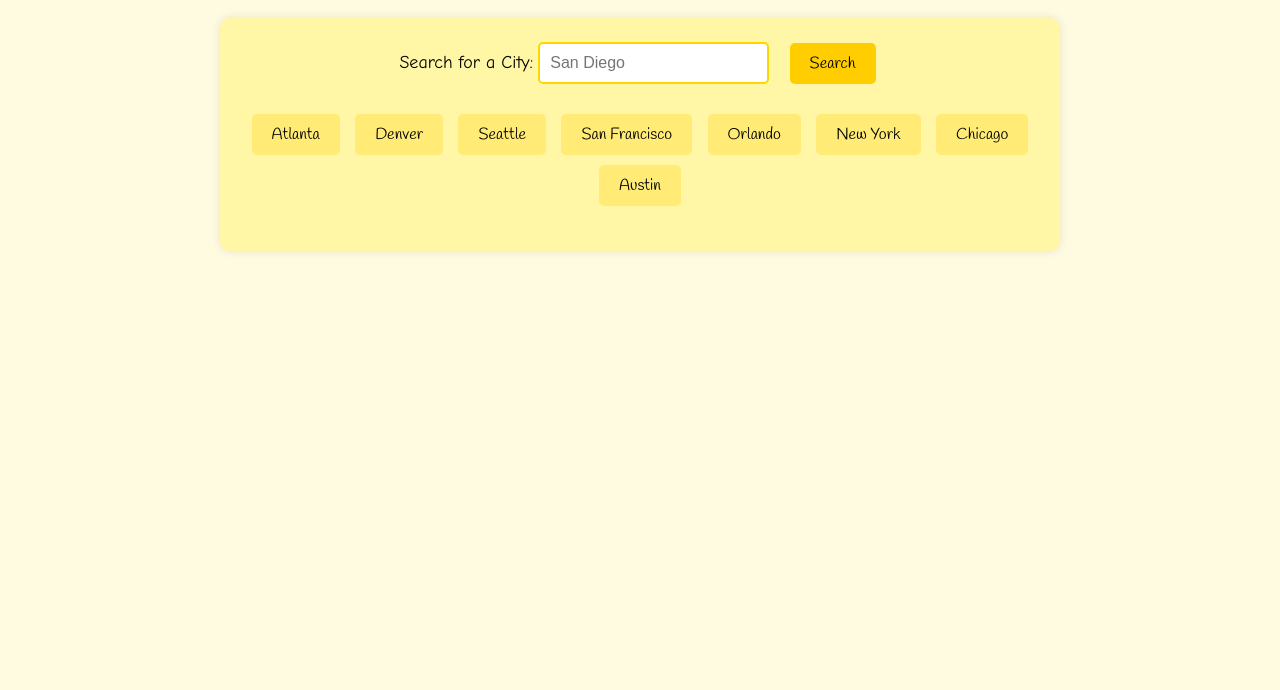
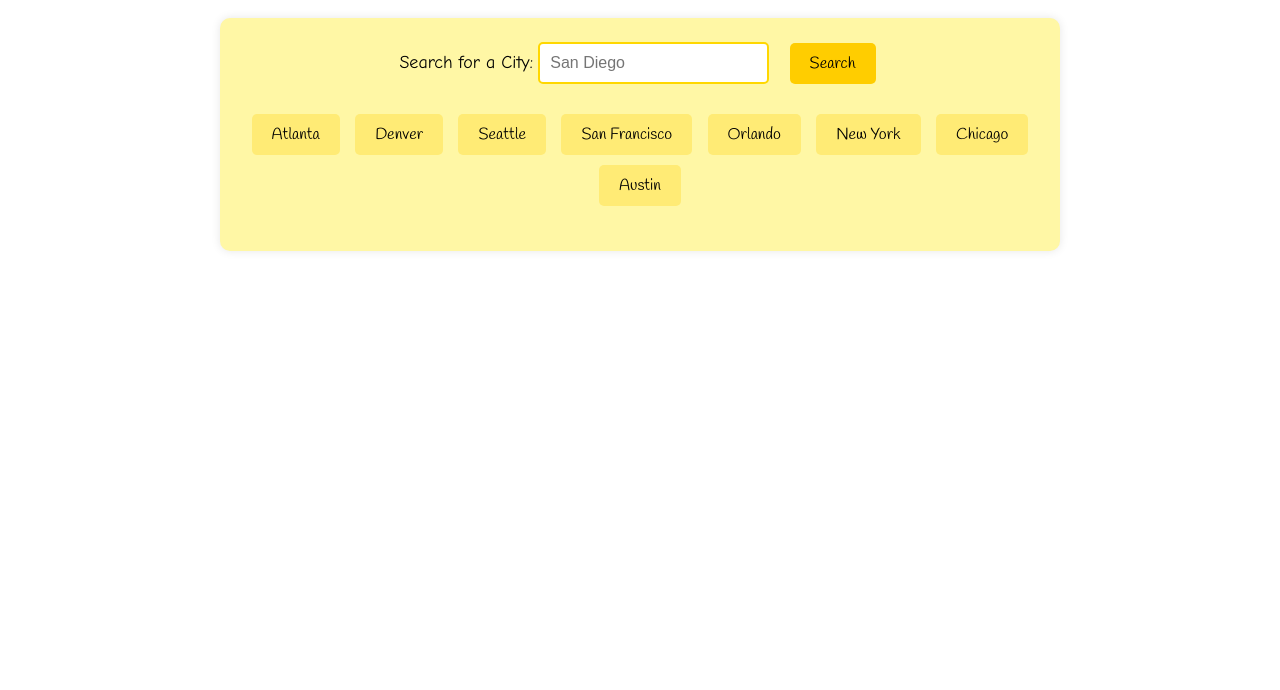
Before and after one commit to MagsZavala/WeatherOrNot, a plain HTML site: page index.html in a window 1280 px wide. Shown: the part 110-800 px from the top of the page. Drawn offline with Linux system fonts and the light colour scheme.

Commit message:
changed some colors

```diff
--- a/assets/css/style.css
+++ b/assets/css/style.css
@@ -3,7 +3,7 @@
 
 body {
     font-family: 'Comic Neue', cursive;
-    background-color: #fffbe0; /* Light yellow background */
+    background-color:white; /* Light yellow background */
     margin: 0;
     padding: 20px;
     text-align: center;
```
